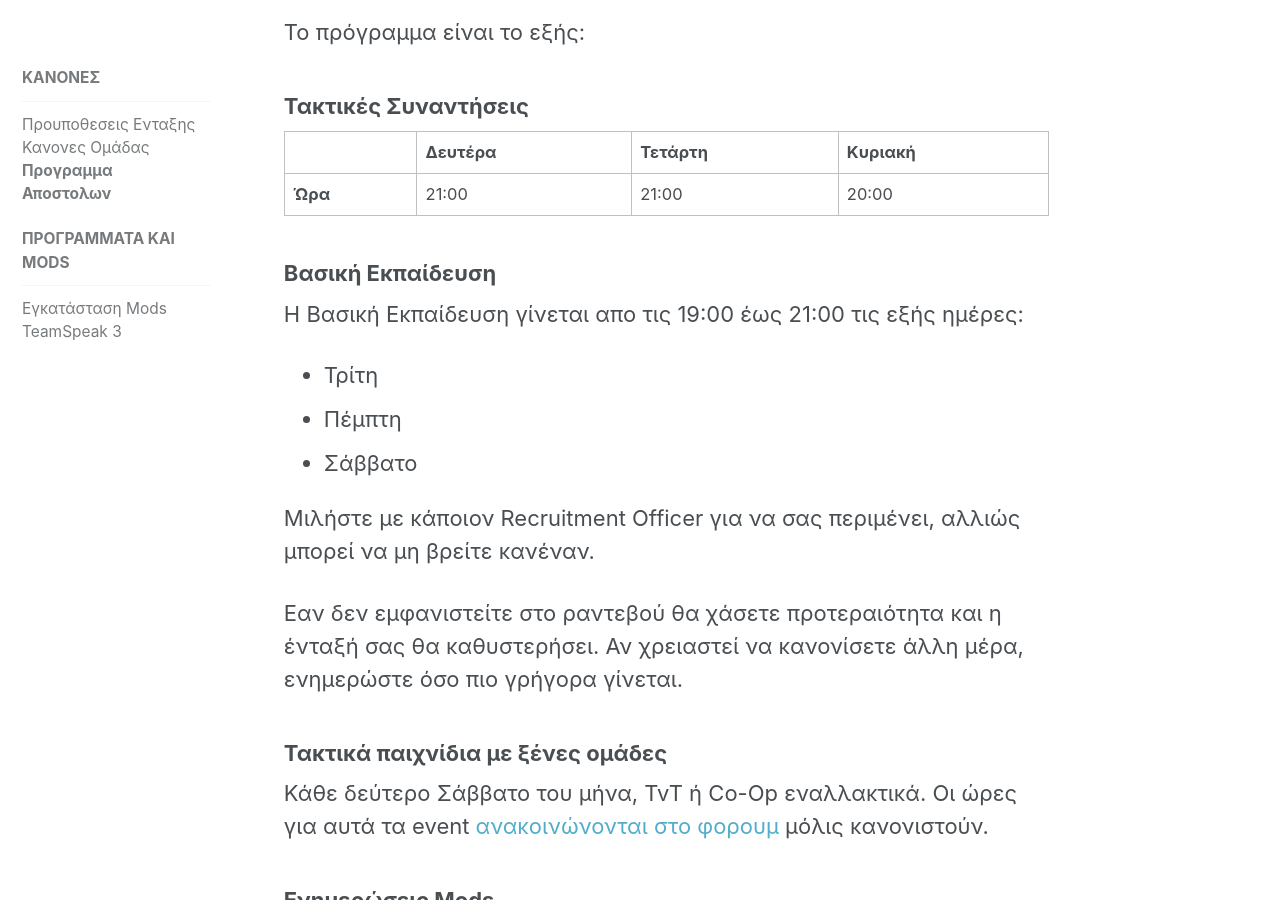
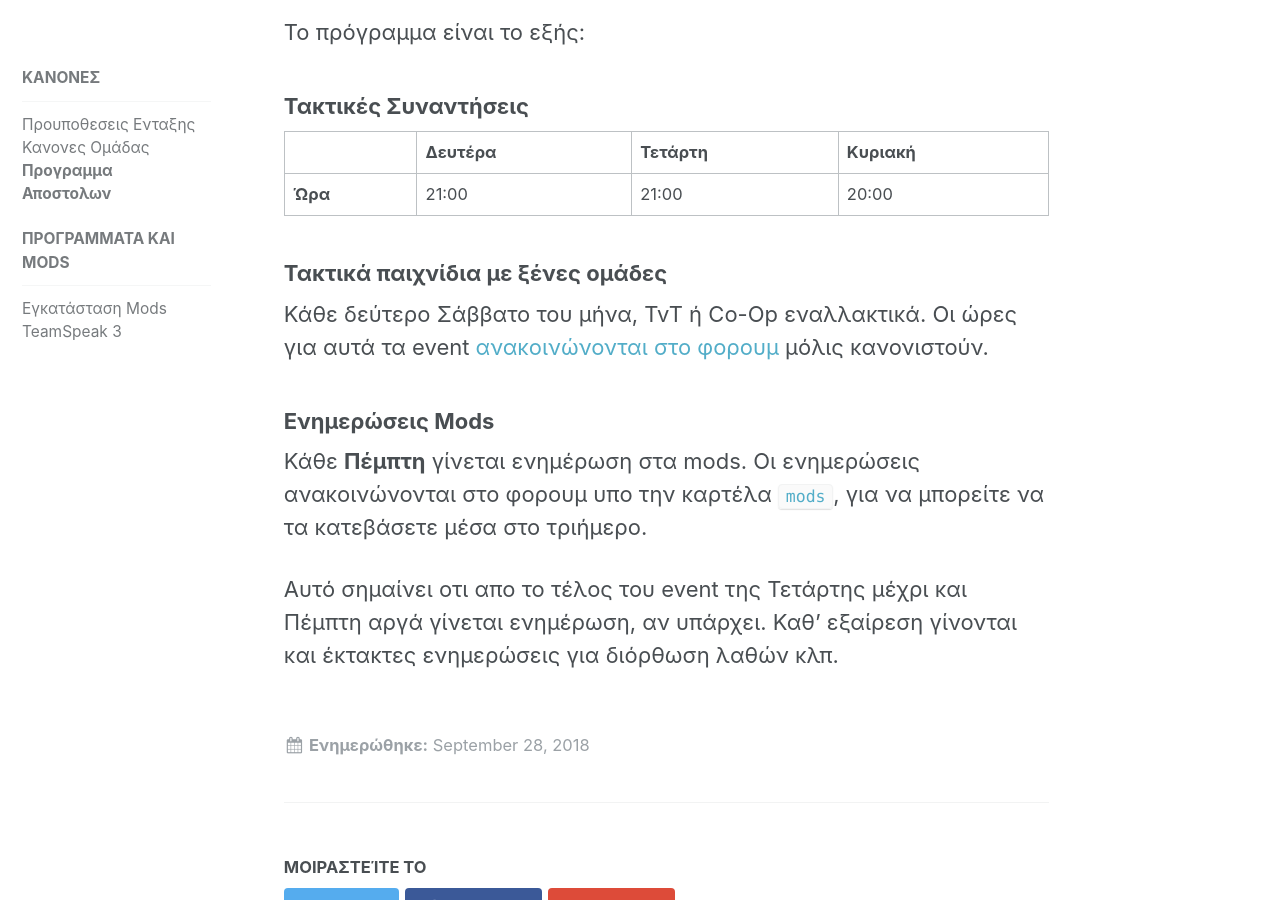
Before and after one commit to SharkGR/Pages, a Jekyll site: the page built from _join/schedule.md, in a window 1280 px wide and 900 px high, scrolled down 349 px. Built offline with Jekyll 4.4.1, drawn with Linux system fonts in a browser that asks for light colours.

Commit message:
Διαγραφή training schedule

```diff
--- a/_join/schedule.md
+++ b/_join/schedule.md
@@ -12,22 +12,6 @@ header:
 
 |			| **Δευτέρα** | **Τετάρτη** | **Κυριακή** |
 | **Ώρα**	| 21:00 	|  21:00 	|	 20:00 |
-
-
-
-### Βασική Εκπαίδευση
-
-H Βασική Εκπαίδευση γίνεται απο τις 19:00 έως 21:00 τις εξής ημέρες:
-
-* Τρίτη
-* Πέμπτη
-* Σάββατο
-
-Μιλήστε με κάποιον Recruitment Officer για να σας περιμένει, αλλιώς μπορεί να μη βρείτε
-κανέναν.
-
-Εαν δεν εμφανιστείτε στο ραντεβού θα χάσετε προτεραιότητα και η ένταξή σας θα
-καθυστερήσει. Αν χρειαστεί να κανονίσετε άλλη μέρα, ενημερώστε όσο πιο γρήγορα γίνεται.
 
 
 ### Τακτικά παιχνίδια με ξένες ομάδες
```
